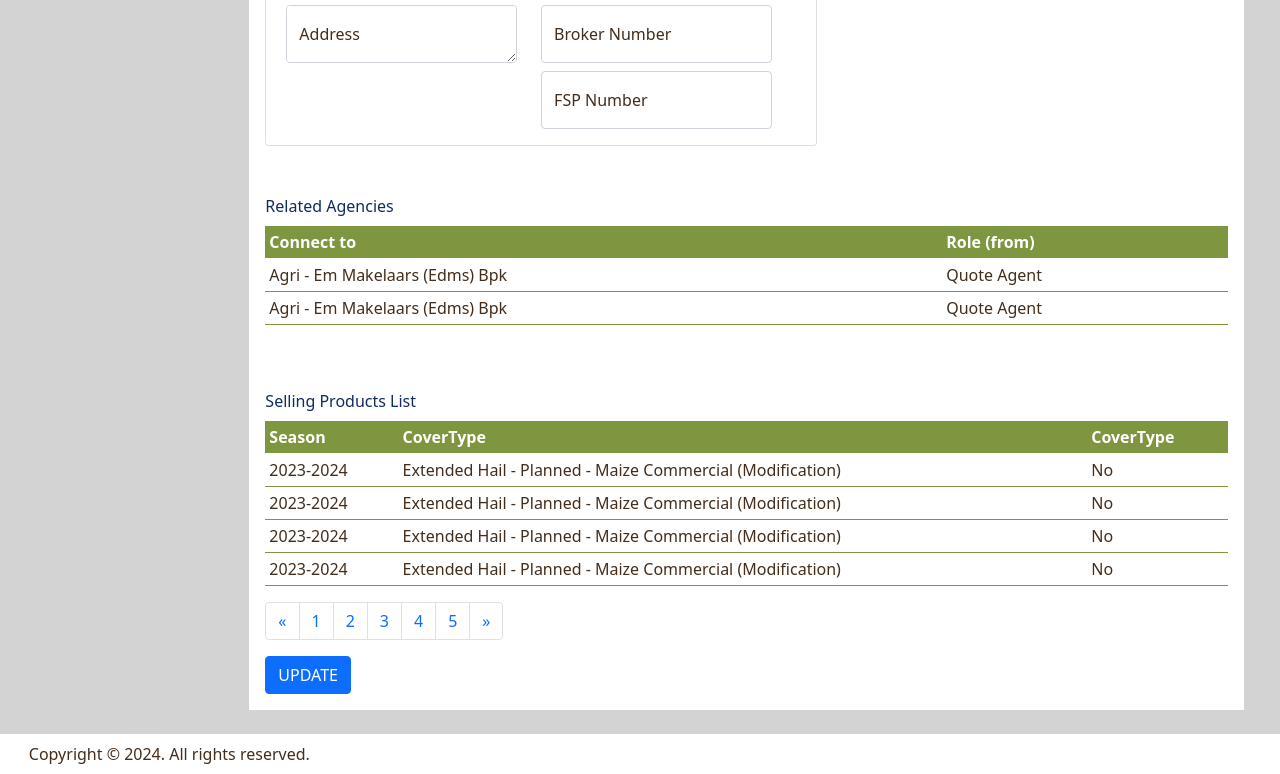
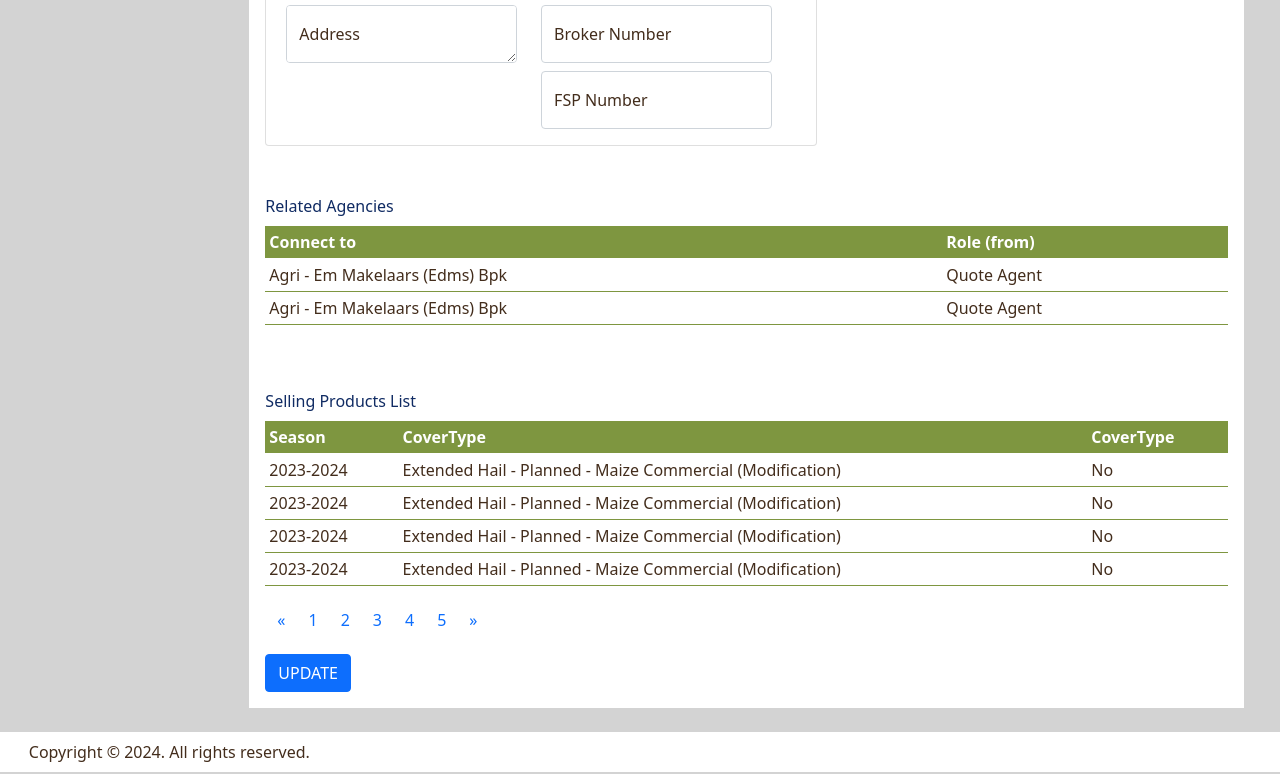
Before and after one commit to LindileB/agri-seeker-vanial, a plain HTML site: page home/index.html in a window 1280 px wide. Shown: the part 1309-2083 px from the top of the page. Drawn offline with nearby package versions, Linux system fonts and the light colour scheme.

Commit message:
Styled pagination

```diff
--- a/home/css/style.css
+++ b/home/css/style.css
@@ -216,3 +216,27 @@ body {
     background-color: rgb(104, 150, 241);
   }
 }
+
+.pagination {
+  border: none !important;
+  border-radius: 0 !important; /* Remove border-radius for the entire pagination */
+}
+
+.page-item {
+  border: none;
+}
+
+.page-link {
+  border: none !important;
+  border-radius: 50%; /* Make the active page link round */
+}
+
+.page-item.active .page-link {
+  background-color: rgba(
+    16,
+    43,
+    99,
+    1
+  ); /* Set a background color for the active page link */
+  color: #fff; /* Set text color for the active page link */
+}
```
